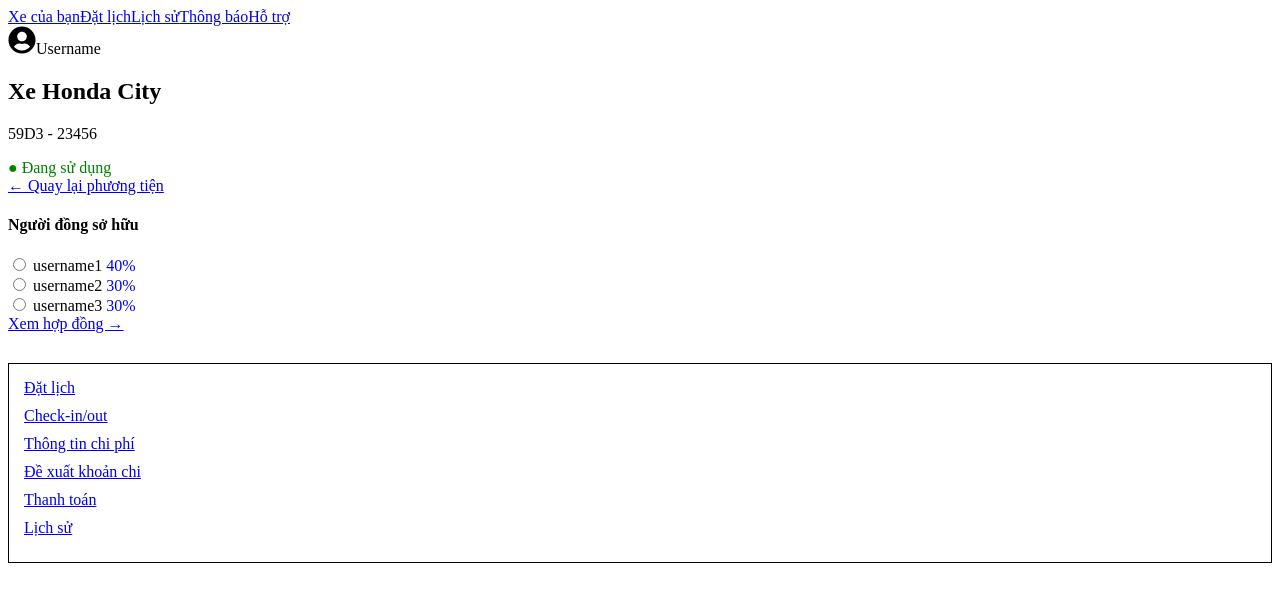
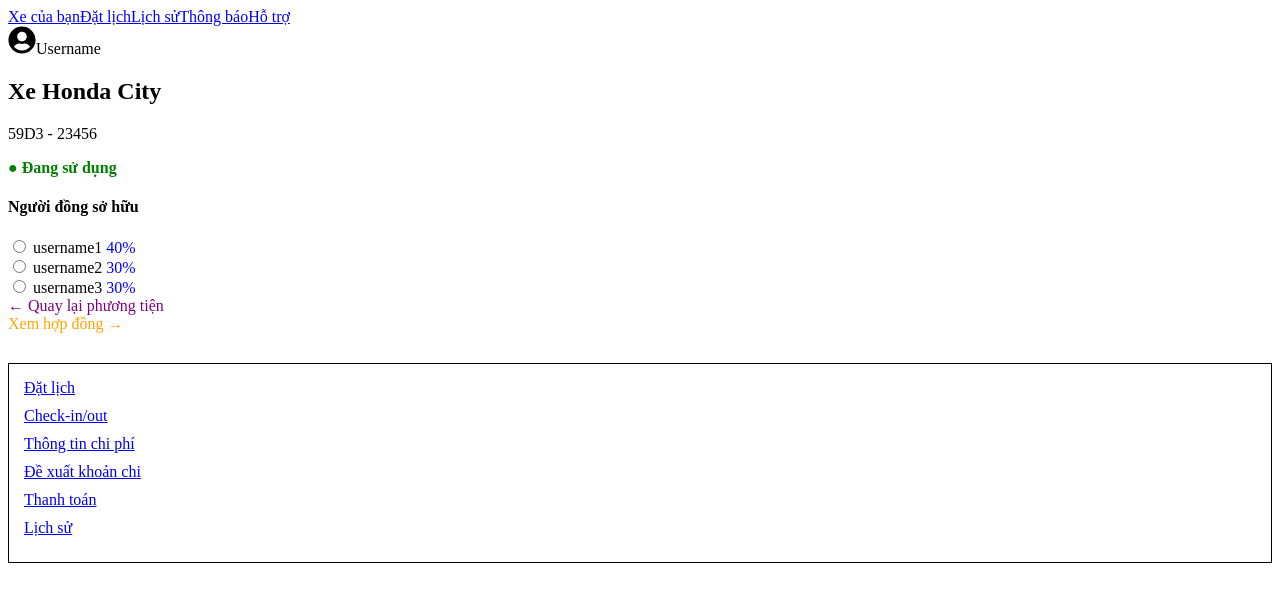
Before and after one commit to HaNguyenOnGit/SWP391_Topic6_SE1814_G8, a React (Vite) app in the folder src/front-end/App/: page /vehicle/1 in a window 1280 px wide. Shown: the top 602 px of the page. Built offline with nearby package versions, Linux system fonts and the light colour scheme.

Commit message:
new proposal page and vehiclesinfo update

```diff
--- a/src/front-end/App/src/App.jsx
+++ b/src/front-end/App/src/App.jsx
@@ -11,6 +11,7 @@
 import PaymentHistory from "./pages/PaymentHistory";
 import Schedule from "./pages/Schedule";
 import Booking from "./pages/Booking";
+import Proposal from "./pages/Proposal";
 
 export default function App() {
   return (
@@ -36,6 +37,7 @@
         <Route path="/vehicle/:id/history" element={<PaymentHistory />} />
         <Route path="/schedule" element={<Schedule />} />
         <Route path="/vehicle/:id/schedule" element={<Booking />} />
+        <Route path="/vehicle/:id/proposal" element={<Proposal />} />
       </Routes>
     </BrowserRouter>
   );
--- a/src/front-end/App/src/VehicleInfo.jsx
+++ b/src/front-end/App/src/VehicleInfo.jsx
@@ -1,7 +1,31 @@
-import React from "react";
+import React, { useEffect, useState } from "react";
 import { Link } from "react-router-dom";
 
 export default function VehicleInfo({ vehicle }) {
+    const [coowners, setCoowners] = useState([]);
+
+    useEffect(() => {
+        if (!vehicle?.id) return;
+
+        // Simulate API call
+        const fetchData = async () => {
+            // const res = await fetch(`/api/vehicle/${vehicle.id}/coowners`);
+            // const data = await res.json();
+            // setCoowners(data);
+
+            // Mock data
+            setTimeout(() => {
+                setCoowners([
+                    { username: "username1", share: 40 },
+                    { username: "username2", share: 30 },
+                    { username: "username3", share: 30 },
+                ]);
+            }, 300);
+        };
+
+        fetchData();
+    }, [vehicle]);
+
     if (!vehicle) return null;
 
     const getStatusColor = (status) => {
@@ -12,49 +36,44 @@
     };
 
     return (
-        <div className="mb-6 bg-gray-100 p-4 rounded">
-            {/* Tên + biển số */}
-            <h2 className="text-xl font-bold">{vehicle.name}</h2>
-            <p className="text-gray-700">{vehicle.plate}</p>
+        <div>
+            {/* Vehicle name + plate */}
+            <h2>{vehicle.name}</h2>
+            <p>{vehicle.plate}</p>
 
-            {/* Trạng thái */}
-            <div className="mt-1">
-                <span style={{ color: getStatusColor(vehicle.status) }}>●</span>{" "}
-                <span style={{ color: getStatusColor(vehicle.status) }}>
-                    {vehicle.status}
+            {/* Status */}
+            <div>
+                <span style={{ color: getStatusColor(vehicle.status), fontWeight: "bold" }}>
+                    ● {vehicle.status}
                 </span>
             </div>
 
-            {/* ← Quay lại phương tiện */}
-            <div className="mt-2">
+            {/* Co-owners */}
+            <h4>Người đồng sở hữu</h4>
+            {coowners.length > 0 ? (
+                coowners.map((c, index) => (
+                    <div key={index}>
+                        <input type="radio" name="coowner" aria-label={c.username} />{" "}
+                        {c.username}{" "}
+                        <span style={{ color: "blue" }}>{c.share}%</span>
+                    </div>
+                ))
+            ) : (
+                <p>Đang tải...</p>
+            )}
+
+            {/* Navigation links */}
+            <div>
                 <Link
                     to={`/vehicle/${vehicle.id}`}
-                    className="text-purple-500 hover:text-purple-600"
+                    style={{ color: "purple", textDecoration: "none" }}
                 >
                     ← Quay lại phương tiện
                 </Link>
-            </div>
-
-            {/* Người đồng sở hữu */}
-            <h4 className="mt-4 font-semibold">Người đồng sở hữu</h4>
-            <div>
-                <input type="radio" name="coowner" /> username1{" "}
-                <span style={{ color: "blue" }}>40%</span>
-            </div>
-            <div>
-                <input type="radio" name="coowner" /> username2{" "}
-                <span style={{ color: "blue" }}>30%</span>
-            </div>
-            <div>
-                <input type="radio" name="coowner" /> username3{" "}
-                <span style={{ color: "blue" }}>30%</span>
-            </div>
-
-            {/* Xem hợp đồng */}
-            <div className="mt-3">
+                <br></br>
                 <Link
                     to={`/vehicle/${vehicle.id}/contract`}
-                    className="text-orange-500 hover:text-orange-600"
+                    style={{ color: "orange", textDecoration: "none" }}
                 >
                     Xem hợp đồng →
                 </Link>
--- /dev/null
+++ b/src/front-end/App/src/pages/Proposal.jsx
@@ -0,0 +1,24 @@
+import Navbar from "../NavBar";
+import VehicleInfo from "../VehicleInfo";
+import { useParams } from "react-router-dom";
+
+export default function Proposal () {
+
+    const { id } = useParams();
+
+    const vehicles = [
+        { id: "1", name: "Xe Honda City", plate: "59D3 - 23456", status: "Đang sử dụng" },
+        { id: "2", name: "Xe Toyota Vios", plate: "60A - 56789", status: "Đang trống" },
+        { id: "3", name: "Xe Ford Ranger", plate: "61C - 11122", status: "Chưa kích hoạt hợp đồng" },
+    ];
+    const vehicle = vehicles.find((v) => v.id === id);
+
+    return(
+        <div>
+            <Navbar username="Username" />
+            <div className="p-6">
+                <VehicleInfo vehicle={vehicle} />
+            </div>
+        </div>
+    )
+}
```
